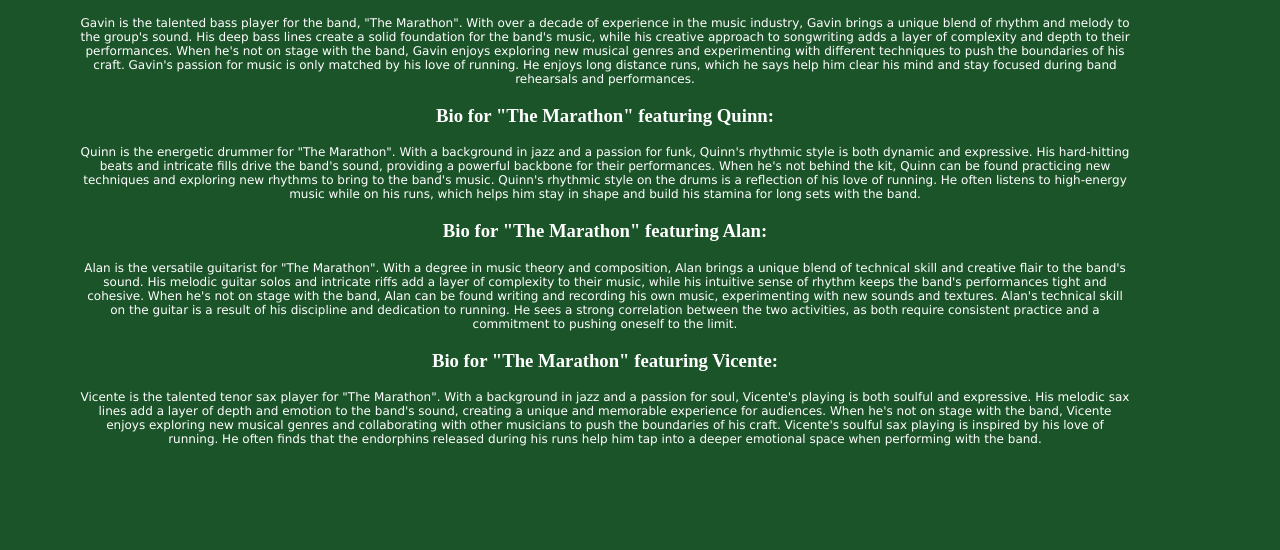
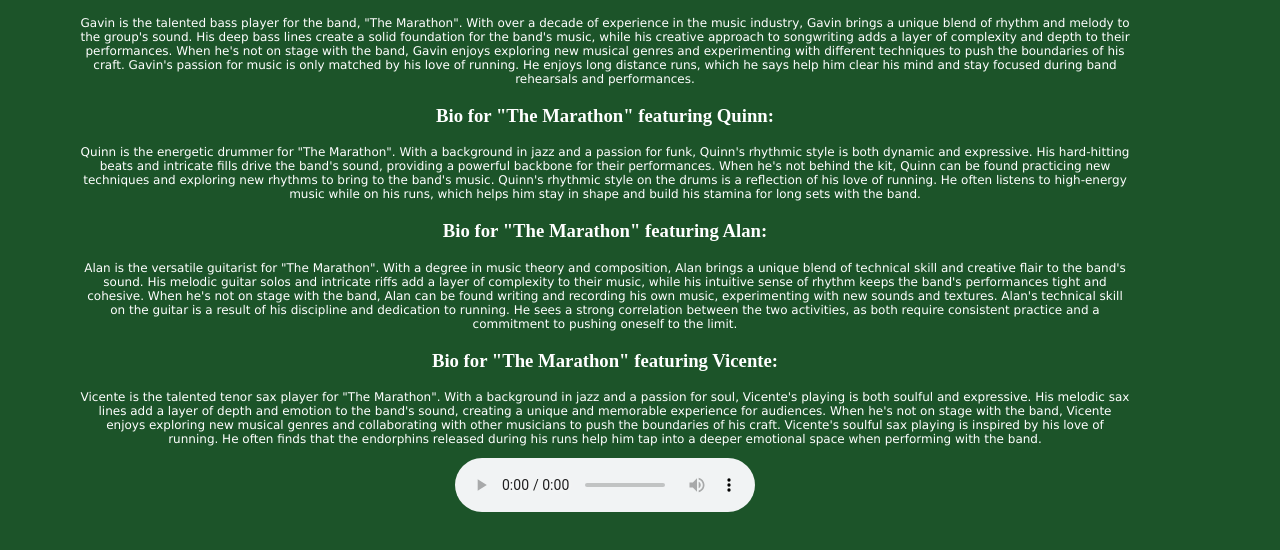
Before and after one commit to Quimath/quimath.github.io, a plain HTML site: page index.html in a window 1280 px wide. Shown: the part 2393-2943 px from the top of the page. Drawn offline with Linux system fonts and the light colour scheme.

Commit message:
Update index.html

```diff
--- a/index.html
+++ b/index.html
@@ -79,7 +79,8 @@
       He often finds that the endorphins released during his runs help him tap into a deeper emotional space when performing with the band.
   </p>
   <div style="text-align: center">
-    <source src="Upcoming songs.mp3" type="audio/mpeg">
+    <audio controls> <source src="Upcoming songs.mp3" type="audio/mpeg">
+    </audio>
   </div>
 </body>
 </html>
```
